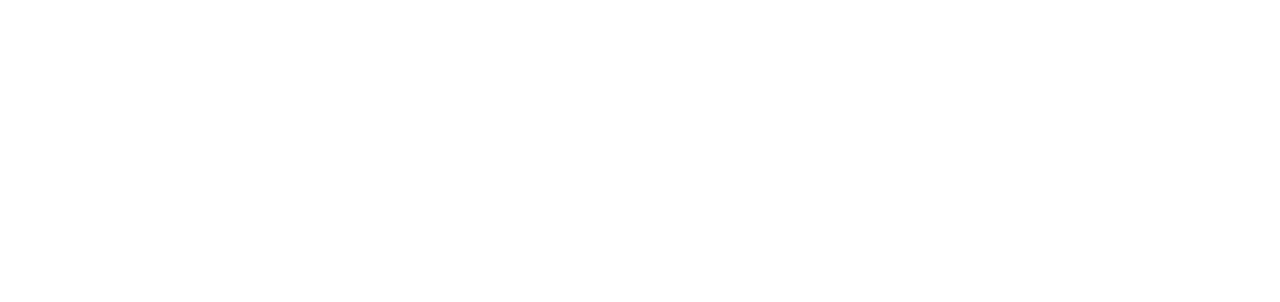
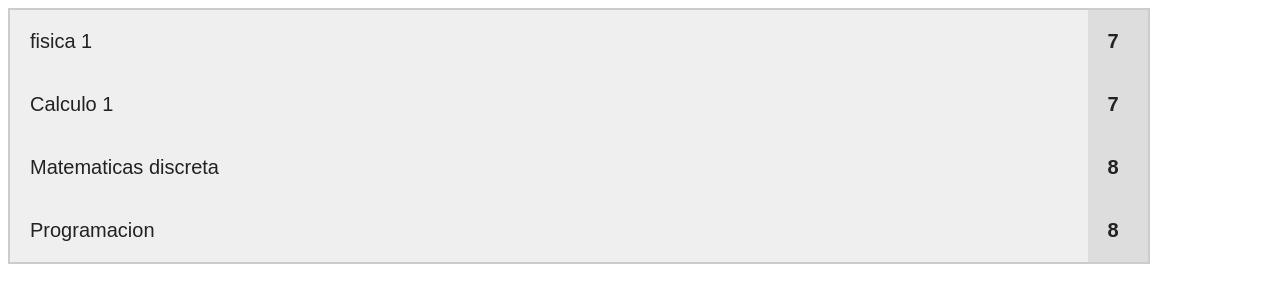
Before and after one commit to angelitossj/callback, a plain HTML site: page index.html in a window 1280 px wide. Drawn offline with Linux system fonts and the light colour scheme.

Commit message:
cambio en el codigo

```diff
--- /dev/null
+++ b/cofla.js
@@ -0,0 +1,30 @@
+const materiasHTML= document.querySelector(".materias")
+
+const materias =[
+    {nombre:"fisica 1",nota:7},{nombre:"Calculo 1",nota:7},{nombre:"Matematicas discreta",nota:8},{nombre:"Programacion",nota:8}
+];
+
+const obtenerMateria = (id)=>{
+return new Promise((resolve,reject)=>{
+   let materia=materias[id];
+    if ( materia == undefined)reject("La materia no existe");else setTimeout(()=>{resolve(materia)},Math.random()*400);
+})
+}
+
+
+
+
+const devolverMaterias = async ()=>{
+    let materia = [];
+    for (let i = 0; i < materias.length; i++) {
+       materia[i]= await obtenerMateria(i);
+
+       let newHTMLCode=`
+       <div class="materia">
+    <div class="nombre">${materia[i].nombre}</div>
+<div class="nota">${materia[i].nota}</div>
+       `;
+       materiasHTML.innerHTML+=newHTMLCode
+    }
+}
+devolverMaterias()
--- /dev/null
+++ b/estilos.css
@@ -0,0 +1,28 @@
+body{
+    color: #222;
+    font-family: sans-serif;
+}
+
+.materias{
+    width: 90%;
+    background: #ccc;
+    padding: 2px;
+    font-size: 20px;
+}
+
+.materia{
+    background: #efefef;
+    display: flex;
+}
+.materia div{
+    padding: 20px;
+}
+
+.materia .nota{
+    flex-basis: 20px;
+    background: #ddd;
+    font-weight: 700;
+}
+.materia .nombre{
+    flex-grow: 1;
+}
--- a/index.html
+++ b/index.html
@@ -4,14 +4,20 @@
     <meta charset="UTF-8">
     <meta http-equiv="X-UA-Compatible" content="IE=edge">
     <meta name="viewport" content="width=device-width, initial-scale=1.0">
+    <link rel="stylesheet" href="estilos.css">
     <title>Document</title>
 </head>
 <body>
 
+<div class="materias">
+
+</div>
 
 
+</div>
 
 
-    <script src="asyn.js"></script>
+<script src="cofla.js"></script>
+    <!-- <script src="asyn.js"></script> -->
 </body>
 </html>
```
